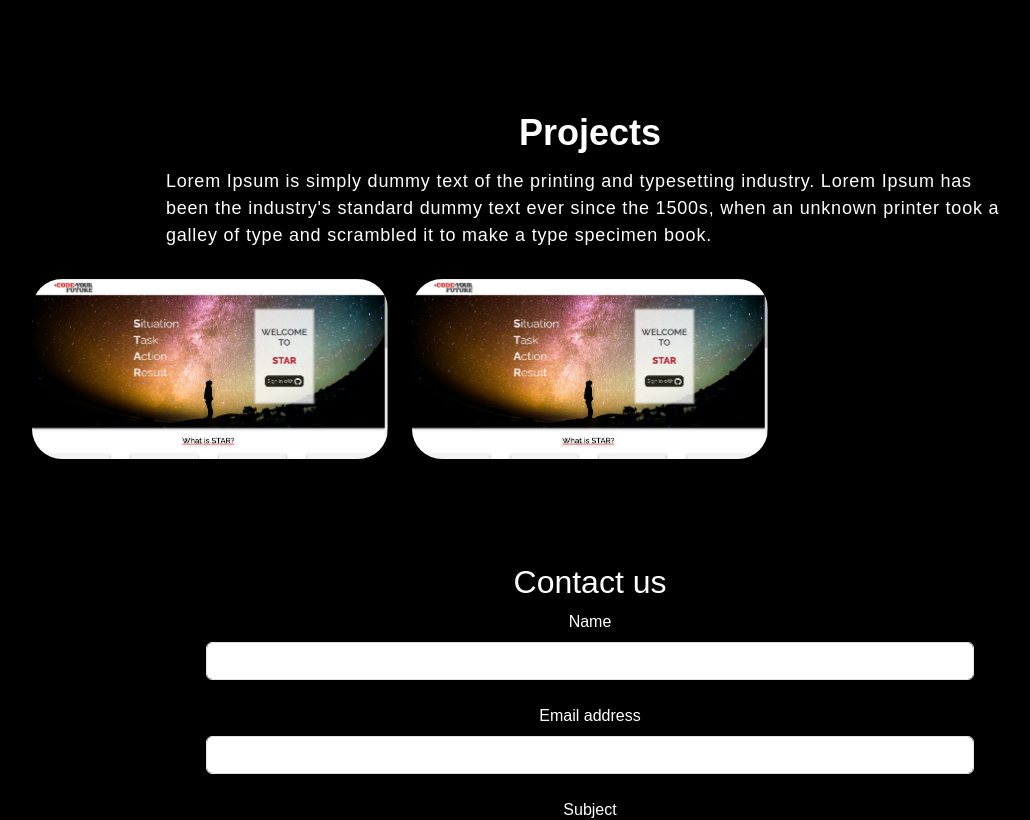
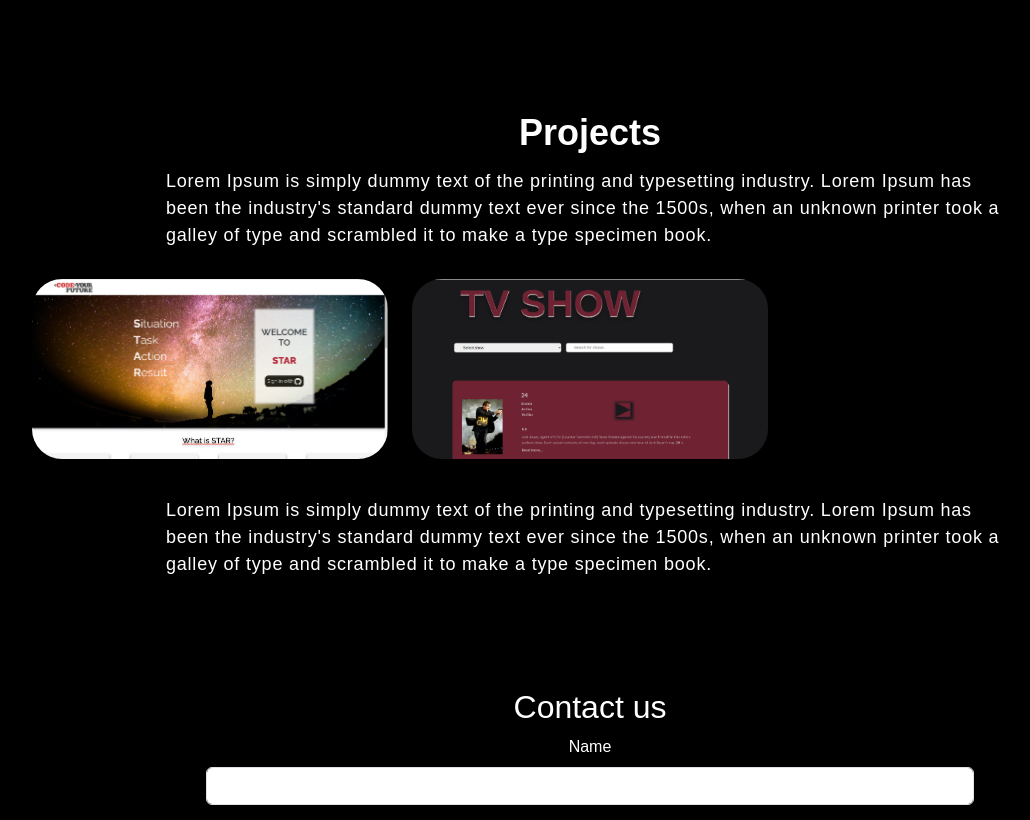
Before and after one commit to TsioneTemesgenAbraham/Portfolio, a React (Create React App) app: page / in a window 1280 px wide. Shown: the part 7422-8242 px from the top of the page, without its empty margins (50-1080 px from the left). Built offline with nearby package versions, Linux system fonts and the light colour scheme.

Commit message:
Added details of my projects

```diff
--- a/src/components/Projects.js
+++ b/src/components/Projects.js
@@ -6,15 +6,19 @@ import TrackVisibility from "react-on-screen";
 function Projects() {
   const projects = [
     {
-      title: "Business Startup",
-      description: "Design & Development",
+      title: "STAR APP",
+      description:
+        "An app where students can record the skills based on the STAR(Situation, Task, Action and Result) method.",
       imgUrl: require("../assets/Star.png"),
+      href: "https://cyf-tsionetemesgenabraham-tv.netlify.app/",
       alt: "",
     },
     {
-      title: "Business Startup",
-      description: "Design & Development",
-      imgUrl: require("../assets/Star.png"),
+      title: "TV Show",
+      description:
+        "An App where you can search for TV shows or select from the dropdown menu.",
+      imgUrl: require("../assets/T.png"),
+      href: "https://cyf-tsionetemesgenabraham-tv.netlify.app/",
       alt: "",
     },
   ];
@@ -25,27 +29,17 @@ function Projects() {
         <Row>
           <Col size={12}>
             <TrackVisibility>
-              {({ isVisible }) => (
-                <div
-                  className={
-                    isVisible ? "animate__animated animate__fadeIn" : ""
-                  }
-                >
+              <div>
                 <h2>Projects</h2>
                 <p>
                   Lorem Ipsum is simply dummy text of the printing and
                   typesetting industry. Lorem Ipsum has been the industry's
                   standard dummy text ever since the 1500s, when an unknown
-                    printer took a galley of type and scrambled it to make a
-                    type specimen book.
+                  printer took a galley of type and scrambled it to make a type
+                  specimen book.
                 </p>
                 <Tab.Container id="projects-tabs" defaultActiveKey="first">
-                    <Tab.Content
-                      id="slideInUp"
-                      className={
-                        isVisible ? "animate__animated animate__slideInUp" : ""
-                      }
-                    >
+                  <Tab.Content>
                     <Tab.Pane eventKey="first">
                       <Row>
                         {projects.map((project, index) => {
@@ -55,8 +49,14 @@ function Projects() {
                     </Tab.Pane>
                   </Tab.Content>
                 </Tab.Container>
+                <p>
+                  Lorem Ipsum is simply dummy text of the printing and
+                  typesetting industry. Lorem Ipsum has been the industry's
+                  standard dummy text ever since the 1500s, when an unknown
+                  printer took a galley of type and scrambled it to make a type
+                  specimen book.
+                </p>
               </div>
-              )}
             </TrackVisibility>
           </Col>
         </Row>
```
Lines whose indentation alone changed are shown as unchanged.
